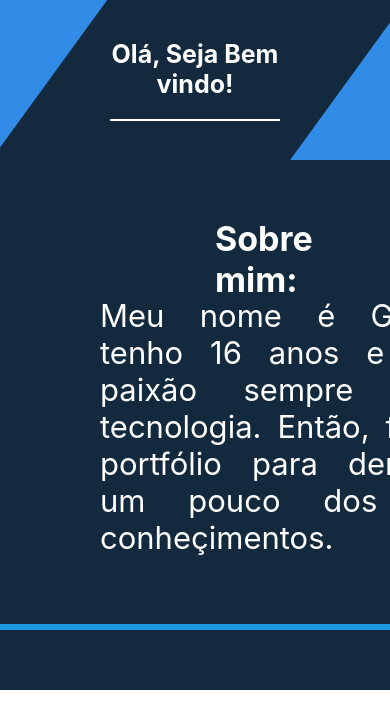
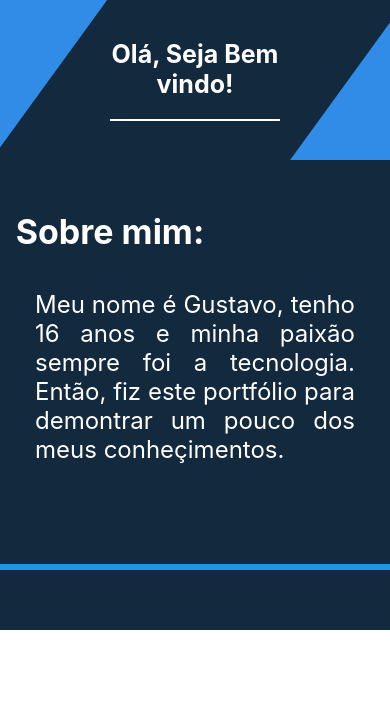
Before and after one commit to GustavoLobo0/Portifolio, a React (Create React App) app: page / in a window 390 px wide. Shown: the top 728 px of the page. Built offline with nearby package versions, Linux system fonts and the light colour scheme.

Commit message:
responsivo 1.3

```diff
--- a/src/Componentes/PrimeiroConteudo/index.js
+++ b/src/Componentes/PrimeiroConteudo/index.js
@@ -5,10 +5,9 @@ export function PrimeiroConteudo() {
         <>
             <div className="fundo">
                 <div className="fundoQuadrado"></div>
-                <div className="texto">
                     <h2>Sobre mim:</h2>
                     <p className="apresentaçao">Meu nome é Gustavo, tenho 16 anos e minha paixão sempre foi a tecnologia. Então, fiz este portfólio para demontrar um pouco dos meus conheçimentos.</p>
-                </div>
+
                     <div className="linhas">
                         <div className="linha1"></div>
                         <div className="linha2"></div>
--- a/src/Componentes/PrimeiroConteudo/style.css
+++ b/src/Componentes/PrimeiroConteudo/style.css
@@ -118,20 +118,14 @@ h2{
 }
 
 @media (max-width: 900px){
-    .linhas{
-        left: -50px;
-
+    .linha2{
+        background-color: transparent;
+    }
+    .linha1{
+        width: 700%;
     }
     .linha3{
-        left: 814px;
-        top: 30.300px;
-    }
-    .linha2{
-        transform: translate(384px, -260px) rotate(-60deg);
-        width:508px ;
-    }
-    .linha1{
-        width: 653px;
+        background-color: transparent;
     }
     .fundoQuadrado {
         height: 530px;
@@ -141,7 +135,25 @@ h2{
 
 @media (max-width: 900px){
     .apresentaçao{
-        left: 160px;
+        font-size: 31px;
+        width: 400px;
+        position: absolute;
+        left: 50%;
+        transform: translateX(-50%);
+        top: 106px;
+        text-align: justify;
+    }
+    h2{
+        top: 30px;
+        left: 50%;
+        transform: translateX(-50%);
+        font-size: 34px;
+    }
+}
+
+@media (max-width: 800px){
+    .apresentaçao{
+        transform: translateX(-50%);
         font-size: 31px;
         width: 400px;
         top: 106px;
@@ -149,28 +161,13 @@ h2{
     }
     h2{
         top: 30px;
-        left: 285px;
-        font-size: 34px;
-    }
-}
-
-@media (max-width: 800px){
-    .apresentaçao{
-        left: 150px;
-        font-size: 31px;
-        width: 400px;
-        top: 106px;
-        text-align:justify;
-    }
-    h2{
-        top: 30px;
-        left: 265px;
+        transform: translateX(-50%);
         font-size: 34px;
     }
 }
 @media (max-width: 700px){
     .apresentaçao{
-        left: 130px;
+        transform: translateX(-50%);
         position: absolute;
         font-size: 31px;
         width: 400px;
@@ -179,14 +176,14 @@ h2{
     }
     h2{
         top: 30px;
-        left: 245px;
+        transform: translateX(-50%);
         position: absolute;
         font-size: 34px;
     }
 }
 @media (max-width: 630px){
     .apresentaçao{
-        left: 100px;
+        transform: translateX(-50%);
         font-size: 31px;
         width: 400px;
         top: 106px;
@@ -198,3 +195,68 @@ h2{
         font-size: 34px;
     }
 }
+
+@media (max-width: 500px){
+    .apresentaçao{
+        transform: translateX(-50%);
+        position: absolute;
+        font-size: 31px;
+        width: 400px;
+        top: 106px;
+        text-align:justify;
+    }
+    h2{
+        top: 30px;
+        transform: translateX(-50%);
+        position: absolute;
+        font-size: 34px;
+    }
+}
+@media (max-width: 480px){
+    .apresentaçao{
+        transform: translateX(-50%);
+        font-size: 28px;
+        width: 350px;
+        top: 106px;
+        text-align:justify;
+    }
+    h2{
+        top: 30px;
+        transform: translateX(-50%);
+        font-size: 34px;
+    }
+}
+@media (max-width: 430px){
+    .apresentaçao{
+        transform: translateX(-50%);
+        font-size: 28px;
+        width: 350px;
+        top: 106px;
+        text-align:justify;
+    }
+    h2{
+        top: 30px;
+        transform: translateX(-50%);
+        font-size: 34px;
+    }
+}
+@media (max-width: 400px){
+    .apresentaçao{
+        transform: translateX(-50%);
+        font-size: 24px;
+        width: 320px;
+        top: 106px;
+        text-align:justify;
+    }
+    h2{
+        top: 23px;
+        left: 110px;
+        font-size: 34px;
+    }
+}
+@media (max-width: 400px){
+    .fundoQuadrado {
+        height: 470px;
+
+    }
+}
```
